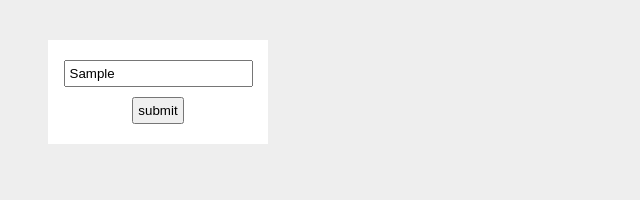
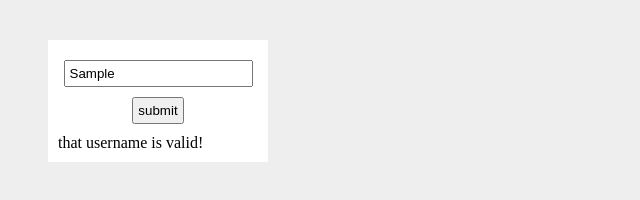
Before and after one commit to baharford/modern_javascript, a plain HTML site: page index.html in a window 1280 px wide. Both pictures are taken after typing "Sample" into the empty fields and a click on the input "submit". Shown: the whole page, without its empty margins (0-640 px from the left). Drawn offline with Linux system fonts and the light colour scheme.

Commit message:
Basic Form Validation

```diff
--- a/index.html
+++ b/index.html
@@ -25,6 +25,7 @@
     <form class="signup-form">
         <input type="text" id="username" placeholder="username">
         <input type="submit" value="submit">
+        <label class="feedback"></label>
     </form>
 
     <script src="sandbox.js"></script>
--- a/sandbox.js
+++ b/sandbox.js
@@ -1,29 +1,20 @@
-// Testing RexEx Patterns
+// Basic Form Validation
 const form = document.querySelector('.signup-form');
+const feedback = document.querySelector('.feedback');
 
 form.addEventListener('submit', e => {
     e.preventDefault(); // submit action refershed page by default unless you have this
-    // console.log(username.value);
+
+    // validation
+    const username = form.username.value;
+    const usernamePattern = /^[a-zA-Z]{6,12}$/
+    if(usernamePattern.test(username)) {
+        // feedback good info
+        feedback.textContent = 'that username is valid!';
+    } else {
+        // feedback help info
+        feedback.textContent = 'username must contain letters only and be between 6 and 12 characters';
+    }
+
     console.log(form.username.value); // another way to get a field from a form
-
 });
-
-
-// testing RegEx
-const username = 'shaunp';
-const pattern = /^[a-z]{6,}$/
-
-// let result = pattern.test(username);
-
-// if(result) {
-//     console.log('regex test passed :)');
-// } else {
-//     console.log('regex test failed :(');
-// }
-
-
-// returns the index of where the start of the pattern is found
-// const username = '123shaunp55';
-// const pattern = /[a-z]{6,}/
-let result = username.search(pattern);
-console.log(result);
```
